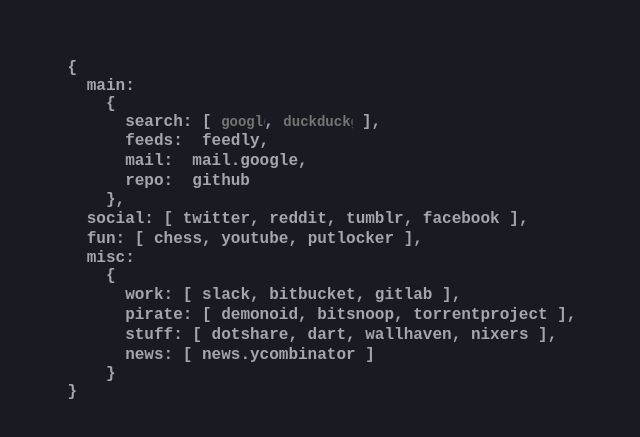
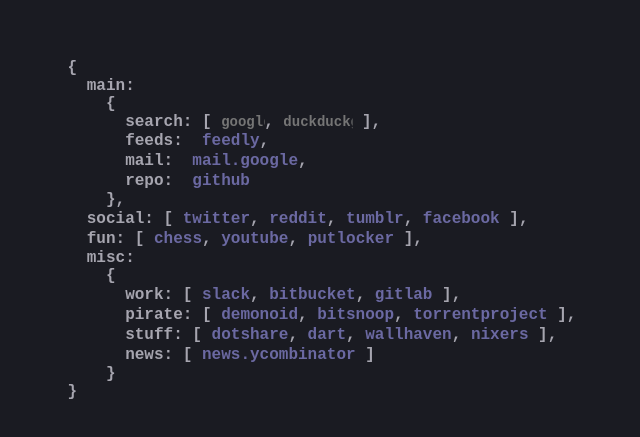
Before and after one commit to Ema0/startpage, a plain HTML site: page index.html in a window 1280 px wide. Shown: the part 179-616 px from the top of the page, without its empty margins (318-958 px from the left). Drawn offline with Linux system fonts and the light colour scheme.

Commit message:
Fixed links colors

```diff
--- a/index.html
+++ b/index.html
@@ -12,6 +12,7 @@ a {border: none;cursor: pointer;color: inherit !important;text-decoration: none;
 a:active {outline: none;}
 a:hover {text-decoration: none;border-bottom:1px solid #6b69a2;color: #7f7eaa !important;outline: none;}
 a:focus {outline: none;}
+.value{color: #6b69a2;}
 #content {text-align: left;font-family: PragmataPro,monospace;font-weight: bold;text-align: left;padding: 0px;line-height: 18px;white-space:pre;top:50%;left:50%;transform:translate(-50%, -50%);position:absolute;}
 .item {line-height: 20px;}
 .container {display: flex;justify-content: center;align-items: center;}
```
